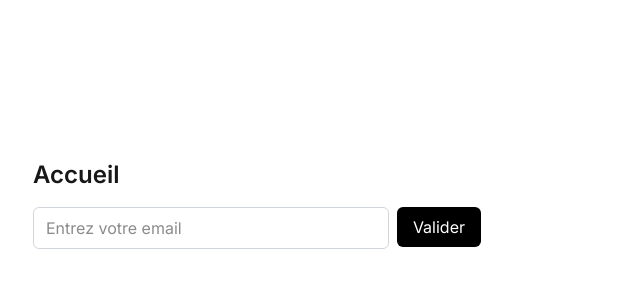
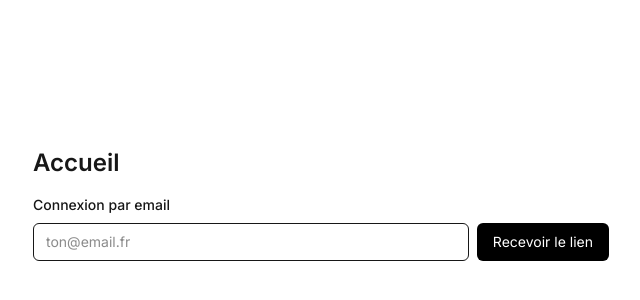
Before and after one commit to RichardFLW/Calorice, a Next.js app: page / in a window 1280 px wide. Shown: the part 196-496 px from the top of the page, without its empty margins (319-959 px from the left). Built offline with nearby package versions, Linux system fonts and the light colour scheme; no server answers.

Commit message:
Clean : delete endpoint debug db-check and polish UI/UX (layout metadata, EmailCapture)

```diff
--- a/app/api/db-check/route.ts
+++ /dev/null
@@ -1,18 +0,0 @@
-// app/api/db-check/route.ts
-import { NextResponse } from "next/server";
-import { prisma } from "@/lib/prisma";
-
-export async function GET() {
-  try {
-    // simple ping: lit la version via une requête SQL brute
-    const result = await prisma.$queryRaw<
-      { version: string }[]
-    >`SELECT version();`;
-    return NextResponse.json({ ok: true, version: result[0]?.version ?? null });
-  } catch (e: any) {
-    return NextResponse.json(
-      { ok: false, error: e?.message ?? "error" },
-      { status: 500 }
-    );
-  }
-}
--- a/app/layout.tsx
+++ b/app/layout.tsx
@@ -1,3 +1,4 @@
+// app/layout.tsx
 import type { Metadata } from "next";
 import "./globals.css";
 import { Inter } from "next/font/google";
@@ -5,8 +6,9 @@ import { Inter } from "next/font/google";
 const inter = Inter({ subsets: ["latin"] });
 
 export const metadata: Metadata = {
-  title: "Create Next App",
-  description: "Generated by create next app",
+  title: "Calorice — suivi nutrition & musculation",
+  description:
+    "Calorice : calcule tes calories, suis tes macros et tes entraînements avec une interface simple et rapide.",
 };
 
 export default function RootLayout({
@@ -15,7 +17,7 @@ export default function RootLayout({
   children: React.ReactNode;
 }>) {
   return (
- <html lang="fr" suppressHydrationWarning>
+    <html lang="fr" suppressHydrationWarning>
       <body className={inter.className}>{children}</body>
     </html>
   );
--- a/components/forms/EmailCapture.tsx
+++ b/components/forms/EmailCapture.tsx
@@ -18,60 +18,65 @@ export default function EmailCapture() {
   const [ok, setOk] = useState(false);
   const [loading, setLoading] = useState(false);
 
-  const onSubmit = async (e: React.FormEvent) => {
+  async function handleSubmit(e: React.FormEvent<HTMLFormElement>) {
     e.preventDefault();
+    setError(null);
     setOk(false);
-    setError(null);
 
-    const result = schema.safeParse({ email });
-    if (!result.success) {
-      const { fieldErrors } = result.error.flatten();
-      setError(fieldErrors.email?.[0] ?? "Erreur.");
+    const parsed = schema.safeParse({ email });
+    if (!parsed.success) {
+      setError(parsed.error.issues[0]?.message ?? "Email invalide.");
       return;
     }
 
-    setLoading(true);
     try {
-      // ✅ Envoie l'email magique sans changer de page
-      await signIn("resend", {
+      setLoading(true);
+      const res = await signIn("resend", {
         email,
-        redirect: false, // <- pas de navigation vers /verify-request
-        callbackUrl: "/dashboard", // <- but après connexion
-        redirectTo: "/dashboard", // <- compat (si jamais)
+        redirect: false,
+        callbackUrl: "/dashboard",
       });
-
-      setOk(true);
-      setEmail("");
-    } catch {
-      setError("L’envoi a échoué. Réessaie.");
+      if (res?.error) {
+        setError(res.error);
+        setOk(false);
+      } else {
+        setOk(true);
+      }
+    } catch (err: any) {
+      setError(err?.message ?? "Une erreur est survenue.");
     } finally {
       setLoading(false);
     }
-  };
+  }
+
+  const describedBy = error ? "email-error" : undefined;
 
   return (
-    <form onSubmit={onSubmit} className="w-full max-w-md space-y-2">
-      <div className="flex items-start gap-2">
+    <form onSubmit={handleSubmit} className="space-y-2" noValidate>
+      <label htmlFor="email" className="block text-sm font-medium">
+        Connexion par email
+      </label>
+      <div className="flex gap-2">
         <input
+          id="email"
+          name="email"
           type="email"
-          name="email"
-          placeholder="Entrez votre email"
+          inputMode="email"
+          autoComplete="email"
+          placeholder="ton@email.fr"
+          className="w-full rounded-md border px-3 py-2 text-sm outline-none focus:ring-2 focus:ring-gray-900"
           value={email}
-          onChange={(e) => setEmail(e.target.value)}
-          className={`flex-1 rounded-md border px-3 py-2 outline-none transition
-            ${
-              error ? "border-red-500" : "border-gray-300 focus:border-gray-400"
-            }
-          `}
-          aria-invalid={!!error}
-          aria-describedby="email-error"
+          onChange={(e) => setEmail(e.target.value.trim())}
+          aria-invalid={Boolean(error) || undefined}
+          aria-describedby={describedBy}
+          required
         />
         <button
           type="submit"
           disabled={loading}
-          className="rounded-md px-4 py-2 bg-black text-white disabled:opacity-60"
+          className="shrink-0 rounded-md bg-black px-4 py-2 text-sm text-white hover:bg-gray-900 disabled:opacity-50"
         >
-          {loading ? "..." : "Valider"}
+          {loading ? "Envoi..." : "Recevoir le lien"}
         </button>
       </div>
 
```
